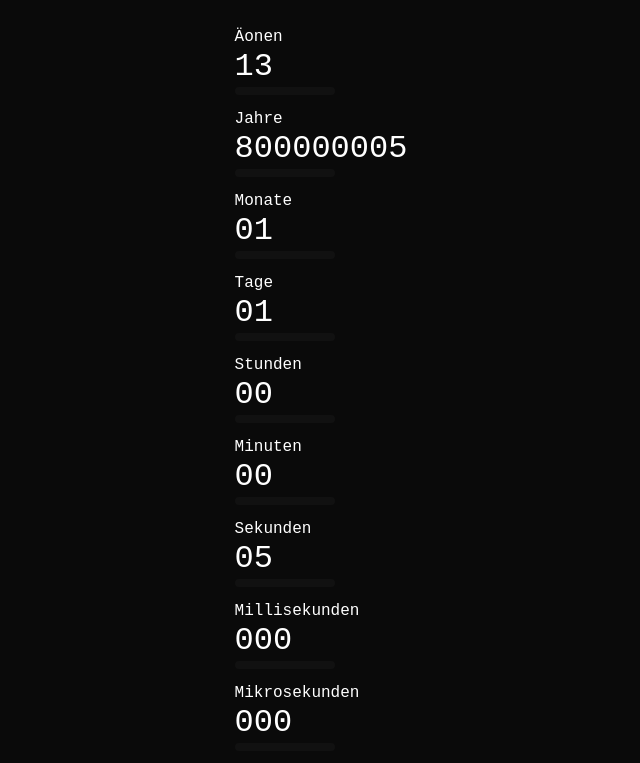
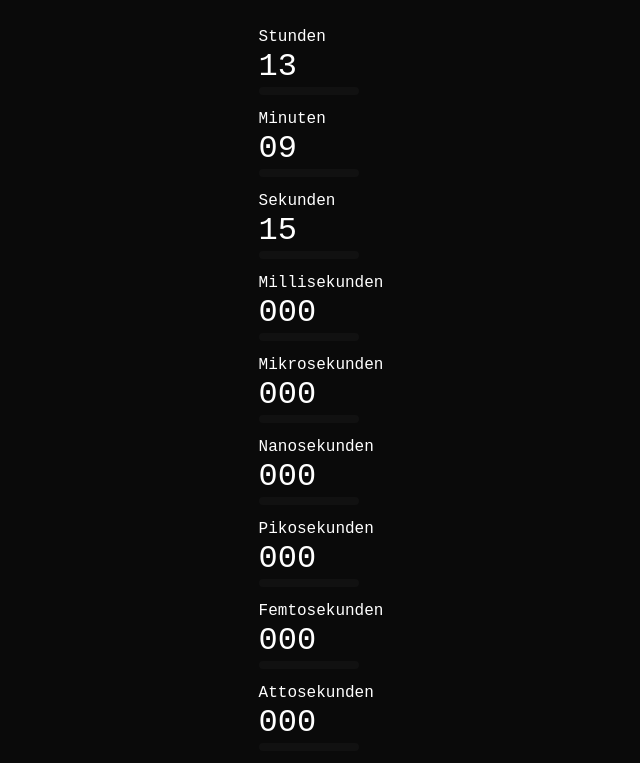
Before and after one commit to AniPortal-Dev/attosekunden-atomuhr, a plain HTML site: page index.html in a window 1280 px wide. Shown: the top 763 px of the page, without its empty margins (319-959 px from the left). Drawn offline with Linux system fonts and the light colour scheme.

Commit message:
Update index.html

```diff
--- a/index.html
+++ b/index.html
@@ -3,7 +3,7 @@
 <head>
 <meta charset="UTF-8">
 <meta name="viewport" content="width=device-width, initial-scale=1.0">
-<title>Ultra High-End Atom Clock by aniportal.live</title>
+<title>Ultra High-End Atom Clock</title>
 <style>
   body {
     background: #0a0a0a;
@@ -31,7 +31,7 @@
   }
   .unit-value {
     font-size: 2em;
-    min-width: 120px;
+    min-width: 100px;
   }
   .bar-container {
     width: 100px;
@@ -53,19 +53,15 @@
 
 <script>
 const units = [
-  {name: "Äonen", color: "#00ff00"},
-  {name: "Jahre", color: "#66ff00"},
-  {name: "Monate", color: "#ccff00"},
-  {name: "Tage", color: "#ffff00"},
-  {name: "Stunden", color: "#ffcc00"},
-  {name: "Minuten", color: "#ff9900"},
-  {name: "Sekunden", color: "#ff6600"},
-  {name: "Millisekunden", color: "#ff3300"},
-  {name: "Mikrosekunden", color: "#ff0000"},
-  {name: "Nanosekunden", color: "#cc0000"},
-  {name: "Pikosekunden", color: "#990000"},
-  {name: "Femtosekunden", color: "#660000"},
-  {name: "Attosekunden", color: "#330000"}
+  {name: "Stunden", color: "#ffff00"},
+  {name: "Minuten", color: "#ffcc00"},
+  {name: "Sekunden", color: "#ff9900"},
+  {name: "Millisekunden", color: "#ff6600"},
+  {name: "Mikrosekunden", color: "#ff3300"},
+  {name: "Nanosekunden", color: "#ff0000"},
+  {name: "Pikosekunden", color: "#cc0000"},
+  {name: "Femtosekunden", color: "#990000"},
+  {name: "Attosekunden", color: "#660000"}
 ];
 
 const clock = document.getElementById("clock");
@@ -99,50 +95,34 @@ units.forEach(u => {
   unitElements[u.name] = {value, barFill};
 });
 
-// Wir simulieren die Zeit seit dem Urknall, aber normalisiert
-const bigBangYears = 13.8e9; // Jahre seit Urknall
-const startTime = performance.now();
-
 function pad(num, size) {
   let s = "000" + num;
   return s.substr(s.length - size);
 }
 
 function updateClock() {
-  const elapsedMs = performance.now() - startTime;
-  const elapsedSeconds = elapsedMs / 1000;
+  const now = new Date();
+  const hour = now.getHours();
+  const minute = now.getMinutes();
+  const second = now.getSeconds();
+  const ms = now.getMilliseconds();
 
-  // Simulation: 1 Jahr = 1 Sekunde für flüssige Animation
-  const yearsElapsed = bigBangYears + elapsedSeconds; // addiert fiktiv jedes Sekunde ein Jahr
-  const eon = Math.floor(yearsElapsed / 1e9);
-  const year = Math.floor(yearsElapsed % 1e9);
+  // Mikro-, Nano-, Piko-, Femto-, Attosekunden aus ms
+  const micro = Math.floor(ms * 1000);
+  const nano = Math.floor(ms * 1e6);
+  const pico = Math.floor(ms * 1e9);
+  const femto = Math.floor(ms * 1e12);
+  const atto = Math.floor(ms * 1e15);
 
-  const month = Math.floor((elapsedSeconds % (30*24*3600)) / (30*24*3600/12)) + 1;
-  const day = Math.floor((elapsedSeconds % (30*24*3600)) / (24*3600)) + 1;
-  const hour = Math.floor((elapsedSeconds % (24*3600)) / 3600);
-  const minute = Math.floor((elapsedSeconds % 3600) / 60);
-  const second = Math.floor(elapsedSeconds % 60);
-  const ms = Math.floor(elapsedMs % 1000);
-
-  const micro = Math.floor((elapsedMs * 1000) % 1000);
-  const nano = Math.floor((elapsedMs * 1e6) % 1000);
-  const pico = Math.floor((elapsedMs * 1e9) % 1000);
-  const femto = Math.floor((elapsedMs * 1e12) % 1000);
-  const atto = Math.floor((elapsedMs * 1e15) % 1000);
-
-  unitElements["Äonen"].value.textContent = eon;
-  unitElements["Jahre"].value.textContent = pad(year,9);
-  unitElements["Monate"].value.textContent = pad(month,2);
-  unitElements["Tage"].value.textContent = pad(day,2);
   unitElements["Stunden"].value.textContent = pad(hour,2);
   unitElements["Minuten"].value.textContent = pad(minute,2);
   unitElements["Sekunden"].value.textContent = pad(second,2);
   unitElements["Millisekunden"].value.textContent = pad(ms,3);
-  unitElements["Mikrosekunden"].value.textContent = pad(micro,3);
-  unitElements["Nanosekunden"].value.textContent = pad(nano,3);
-  unitElements["Pikosekunden"].value.textContent = pad(pico,3);
-  unitElements["Femtosekunden"].value.textContent = pad(femto,3);
-  unitElements["Attosekunden"].value.textContent = pad(atto,3);
+  unitElements["Mikrosekunden"].value.textContent = pad(micro%1000,3);
+  unitElements["Nanosekunden"].value.textContent = pad(nano%1000,3);
+  unitElements["Pikosekunden"].value.textContent = pad(pico%1000,3);
+  unitElements["Femtosekunden"].value.textContent = pad(femto%1000,3);
+  unitElements["Attosekunden"].value.textContent = pad(atto%1000,3);
 
   // Balken
   unitElements["Millisekunden"].barFill.style.width = (ms/1000*100)+"%";
```
